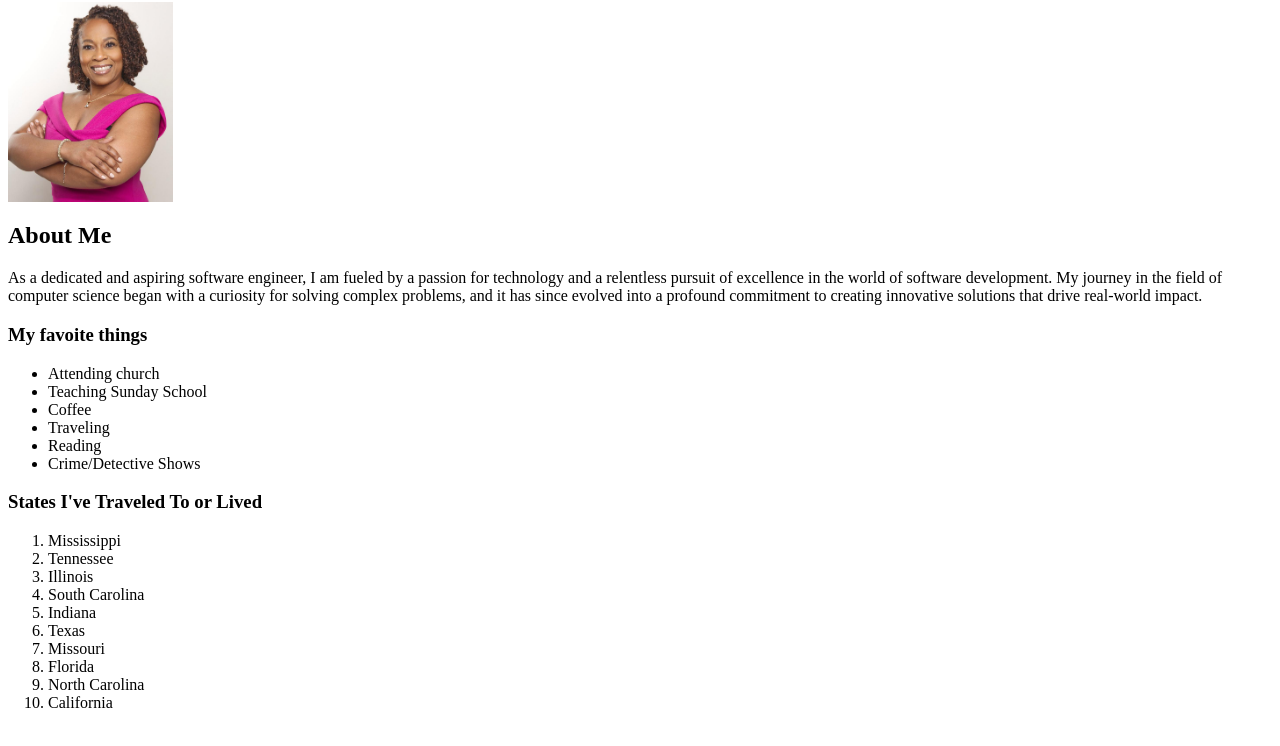
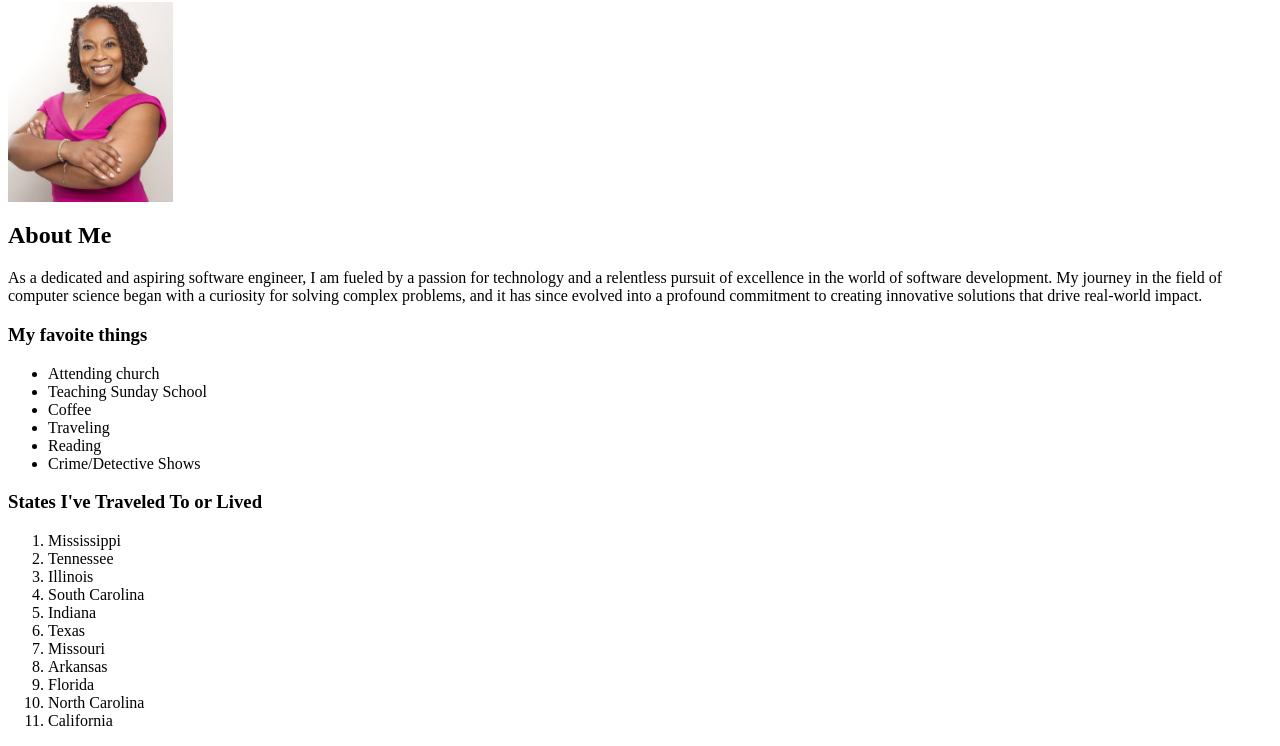
Before and after one commit to Secelia02/my_webpage5, a plain HTML site: page index.html in a window 1280 px wide. Shown: the part 64-810 px from the top of the page. Drawn offline with Linux system fonts and the light colour scheme.

Commit message:
Update index.html

```diff
--- a/index.html
+++ b/index.html
@@ -22,6 +22,7 @@
   <li>Indiana</li>
   <li>Texas</li>
   <li>Missouri</li>
+  <li>Arkansas</li>
   <li>Florida</li>
   <li>North Carolina</li>
   <li>California</li>
```
